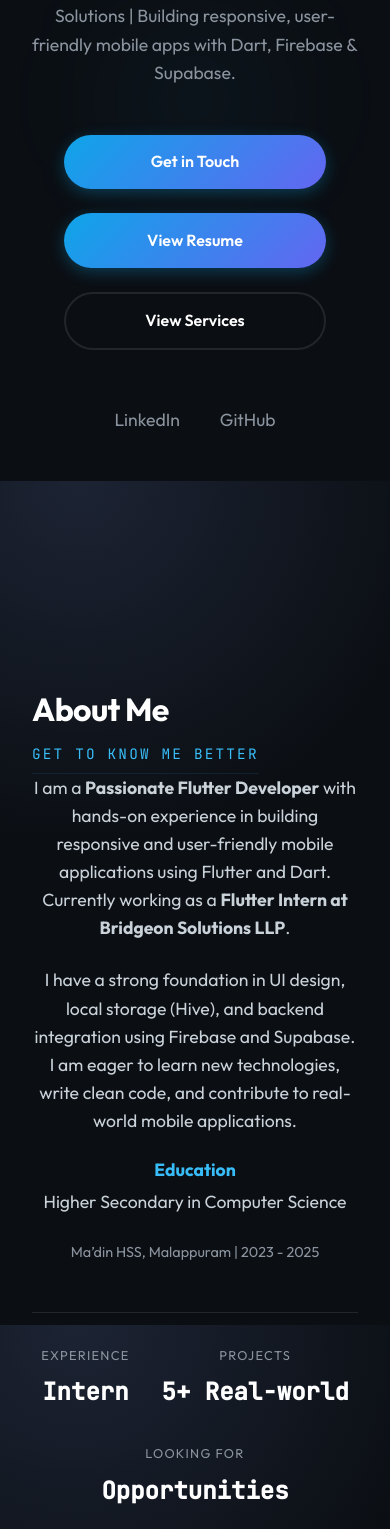
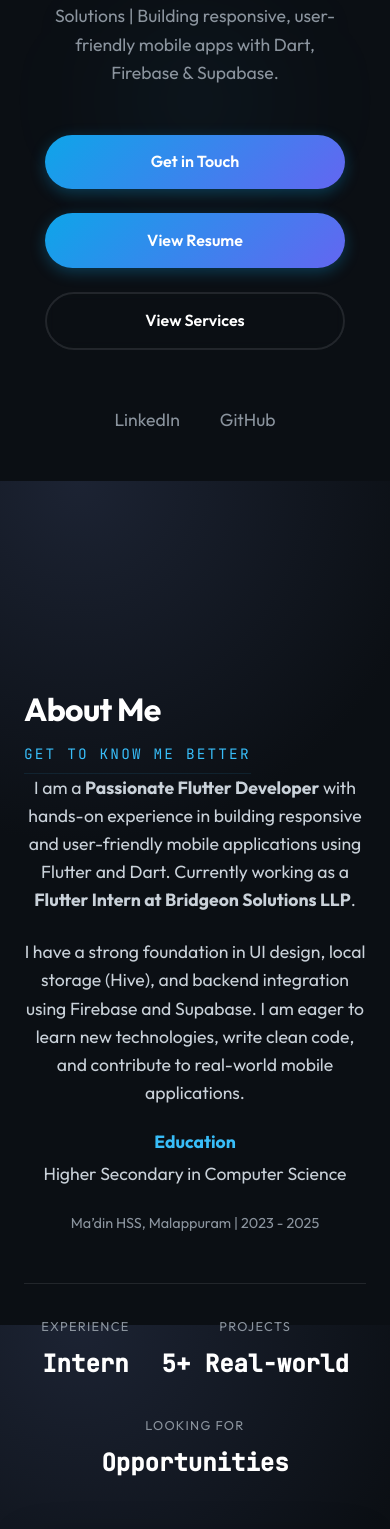
Before and after one commit to faisin111/my_Portfolio, a React (Vite) app: page / in a window 390 px wide. Shown: the part 363-1892 px from the top of the page. Built offline with nearby package versions, Linux system fonts and the light colour scheme.

Commit message:
feat: complete responsiveness fix and consolidated nav styles

```diff
--- a/src/components/Nav.jsx
+++ b/src/components/Nav.jsx
@@ -11,7 +11,15 @@ const links = [
 ]
 
 export default function Nav() {
-  const [open, setOpen] = useState(false)
+  const toggleMenu = () => {
+    const newState = !open
+    setOpen(newState)
+    if (newState) {
+      document.body.classList.add('menu-open')
+    } else {
+      document.body.classList.remove('menu-open')
+    }
+  }
 
   return (
     <nav className="nav">
@@ -21,7 +29,10 @@ export default function Nav() {
         <ul className="nav-links">
           {links.map(({ href, label }) => (
             <li key={href}>
-              <a href={href} onClick={() => setOpen(false)}>{label}</a>
+              <a href={href} onClick={() => {
+                setOpen(false)
+                document.body.classList.remove('menu-open')
+              }}>{label}</a>
             </li>
           ))}
         </ul>
@@ -34,41 +45,10 @@ export default function Nav() {
         type="button"
         className="nav-toggle"
         aria-label="Toggle menu"
-        onClick={() => setOpen(!open)}
+        onClick={toggleMenu}
       >
         <span /><span /><span />
       </button>
-
-      <style jsx>{`
-        .nav-menu {
-          display: flex;
-          align-items: center;
-          gap: 2.5rem;
-        }
-        .nav-actions {
-          display: flex;
-          align-items: center;
-        }
-        @media (max-width: 768px) {
-          .nav-menu {
-            position: fixed;
-            top: 64px;
-            left: 0;
-            right: 0;
-            flex-direction: column;
-            padding: 2rem;
-            background: var(--bg);
-            border-bottom: 1px solid var(--border);
-            transform: translateY(-150%);
-            transition: transform 0.3s ease;
-            align-items: center;
-            gap: 1.5rem;
-          }
-          .nav-menu.open {
-            transform: translateY(0);
-          }
-        }
-      `}</style>
     </nav>
   )
 }
--- a/src/index.css
+++ b/src/index.css
@@ -166,9 +166,11 @@ body {
   color: var(--text);
   line-height: 1.6;
   min-height: 100vh;
+  width: 100%;
   overflow-x: hidden;
   -webkit-font-smoothing: antialiased;
 }
+
 
 a {
   color: var(--accent);
@@ -192,10 +194,13 @@ h6 {
 
 /* --- Utilities --- */
 .container {
+  width: 100%;
   max-width: 1200px;
   margin: 0 auto;
-  padding: 0 2rem;
+  padding: 0 1.5rem;
+  /* Reduced default padding */
 }
+
 
 /* --- Nav --- */
 .nav {
@@ -207,12 +212,14 @@ h6 {
   display: flex;
   align-items: center;
   justify-content: space-between;
-  padding: 1.2rem 2.5rem;
+  padding: 1rem 1.5rem;
+  /* Reduced padding for better fit */
   background: rgba(11, 15, 20, 0.7);
   backdrop-filter: blur(20px);
   -webkit-backdrop-filter: blur(20px);
   border-bottom: 1px solid var(--border);
 }
+
 
 .nav-logo {
   font-family: var(--font-mono);
@@ -280,7 +287,7 @@ h6 {
 
 @media (max-width: 1024px) {
   .hero-name {
-    font-size: clamp(3rem, 7vw, 5rem);
+    font-size: clamp(2.8rem, 10vw, 4.5rem);
   }
 
   .about-content {
@@ -288,42 +295,57 @@ h6 {
   }
 
   .projects-grid {
-    grid-template-columns: repeat(auto-fit, minmax(300px, 1fr));
+    grid-template-columns: repeat(auto-fit, minmax(280px, 1fr));
   }
 }
 
 @media (max-width: 768px) {
   .nav {
-    padding: 1rem 1.5rem;
+    padding: 0.8rem 1.2rem;
   }
 
   .nav-links {
     position: fixed;
-    top: 64px;
+    top: 60px;
     left: 0;
     right: 0;
     flex-direction: column;
-    padding: 2rem;
+    padding: 2.5rem 1.5rem;
     background: var(--bg);
     border-bottom: 1px solid var(--border);
     transform: translateY(-150%);
-    transition: transform 0.3s ease;
+    transition: transform 0.4s cubic-bezier(0.4, 0, 0.2, 1);
     align-items: center;
-    gap: 1.5rem;
+    gap: 2rem;
+    box-shadow: 0 10px 30px rgba(0, 0, 0, 0.3);
   }
 
-  .nav-menu.open .nav-links {
-    display: flex;
+  /* Specific fix for the 'open' state which was missing in some components */
+  body.menu-open .nav-links {
+    transform: translateY(0);
+  }
+
+  .hero {
+    padding: 6rem 1.2rem;
   }
 
   .hero-cta {
     flex-direction: column;
-    align-items: stretch;
-    padding: 0 2rem;
+    align-items: center;
+    gap: 1.2rem;
+    width: 100%;
+    max-width: 400px;
+    margin-left: auto;
+    margin-right: auto;
+  }
+
+  .btn {
+    width: 100%;
+    max-width: 300px;
   }
 
   .section {
-    padding: 5rem 1.5rem;
+    padding: 4rem 1.2rem;
   }
 
   .stats-grid,
@@ -335,33 +357,75 @@ h6 {
   .about-details {
     flex-wrap: wrap;
     justify-content: center;
+    gap: 2rem;
+  }
+
+  .about-content {
+    grid-template-columns: 1fr;
+    text-align: center;
   }
 }
 
 @media (max-width: 480px) {
   .hero-name {
-    font-size: 2.8rem;
+    font-size: 2.5rem;
+    /* Further reduced for small screens */
+    margin-bottom: 1rem;
   }
 
   .hero-tagline {
-    font-size: 1rem;
+    font-size: 0.95rem;
+    margin-bottom: 2rem;
+    padding: 0 0.5rem;
+  }
+
+  .hero-social {
+    gap: 1.5rem;
+  }
+
+  .section-title {
+    font-size: 2rem;
+  }
+
+  .contact-form {
+    padding: 1.5rem;
   }
 
   .btn {
-    padding: 0.8rem 1.5rem;
-    font-size: 0.9rem;
+    padding: 0.8rem 1.2rem;
+    font-size: 0.95rem;
+  }
+
+  .about-details {
+    display: grid;
+    grid-template-columns: 1fr 1fr;
+    gap: 1.5rem;
+  }
+}
+
+@media (max-width: 360px) {
+  .hero-name {
+    font-size: 2.2rem;
+  }
+
+  .nav-logo {
+    font-size: 1.2rem;
   }
 }
 
 
+
 /* --- Sections --- */
 .section {
+  width: 100%;
   max-width: 1200px;
   margin: 0 auto;
-  padding: 8rem 2rem;
+  padding: 8rem 1.5rem;
+  /* Matched container padding */
   opacity: 0;
   animation: fadeInSection 0.8s ease-out forwards;
 }
+
 
 .section:nth-child(even) {
   animation-delay: 0.2s;
```
